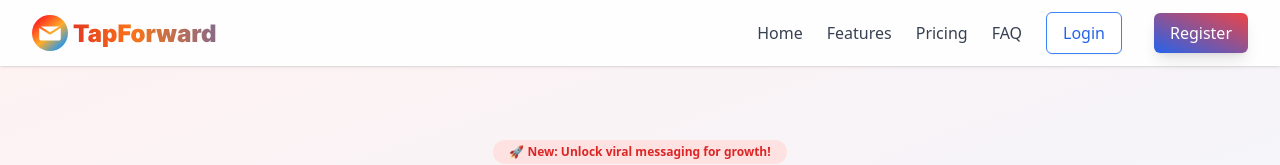
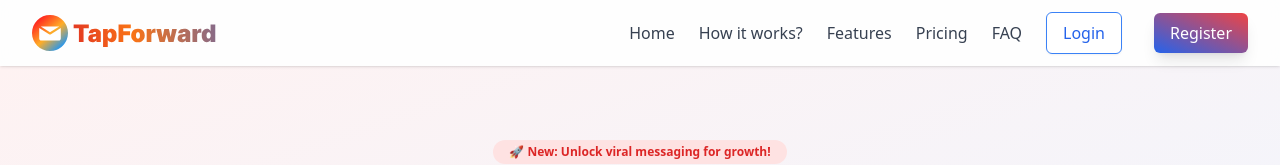
Before and after one commit to alinoajdea/tapforward, a Next.js app: page / in a window 1280 px wide. Shown: the top 165 px of the page. Built offline with nearby package versions, Linux system fonts and the light colour scheme; no server answers.

Commit message:
Update Navbar.tsx

```diff
--- a/components/Navbar.tsx
+++ b/components/Navbar.tsx
@@ -93,6 +93,12 @@ export default function Navbar() {
             className="text-gray-700 hover:text-blue-600 font-medium transition"
           >
             Home
+          </Link>
+           <Link
+            href="/how-it-works"
+            className="text-gray-700 hover:text-orange-500 font-medium transition"
+          >
+            How it works?
           </Link>
           <Link
             href="/features"
@@ -203,6 +209,13 @@ export default function Navbar() {
               >
                 Home
               </Link>
+               <Link
+                href="/how-it-works"
+                className="py-2 text-lg font-semibold text-gray-800 hover:text-orange-500"
+                onClick={() => setMenuOpen(false)}
+              >
+                How it works?
+              </Link>
               <Link
                 href="/features"
                 className="py-2 text-lg font-semibold text-gray-800 hover:text-orange-500"
```
